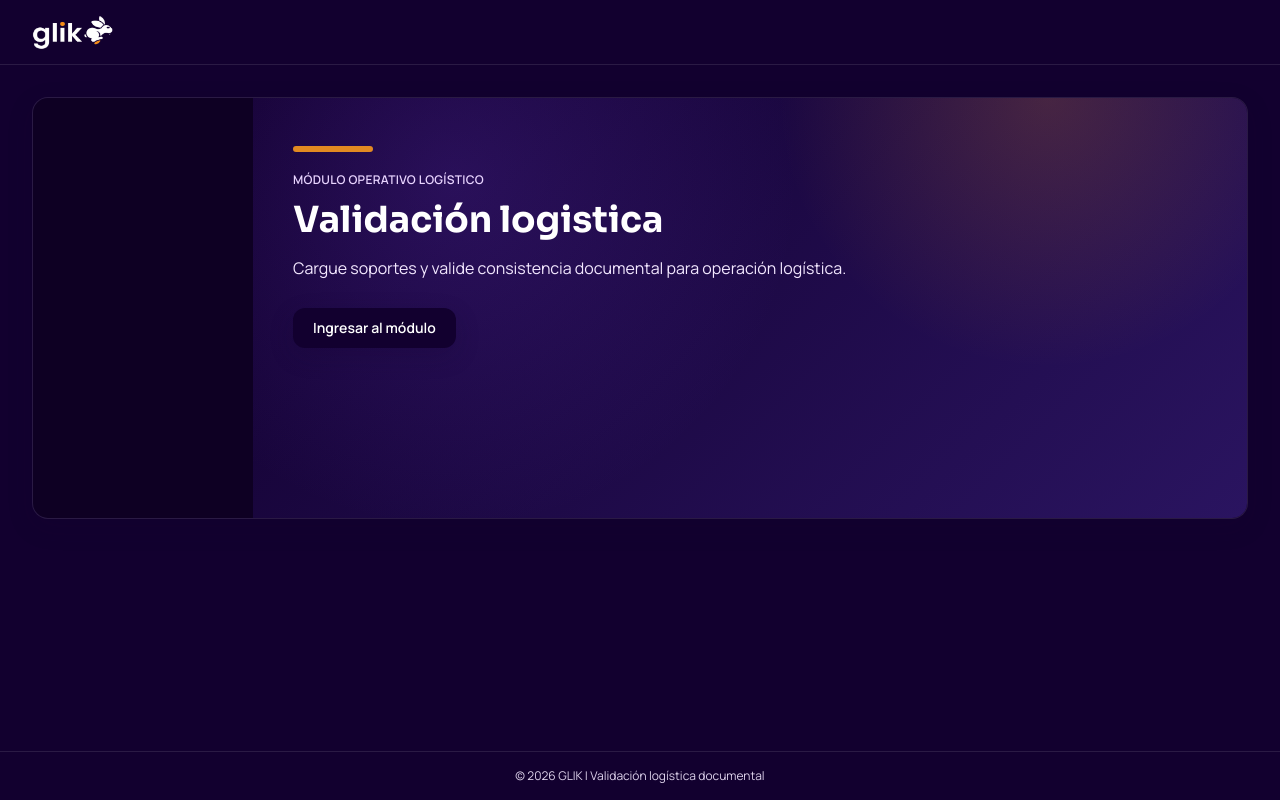
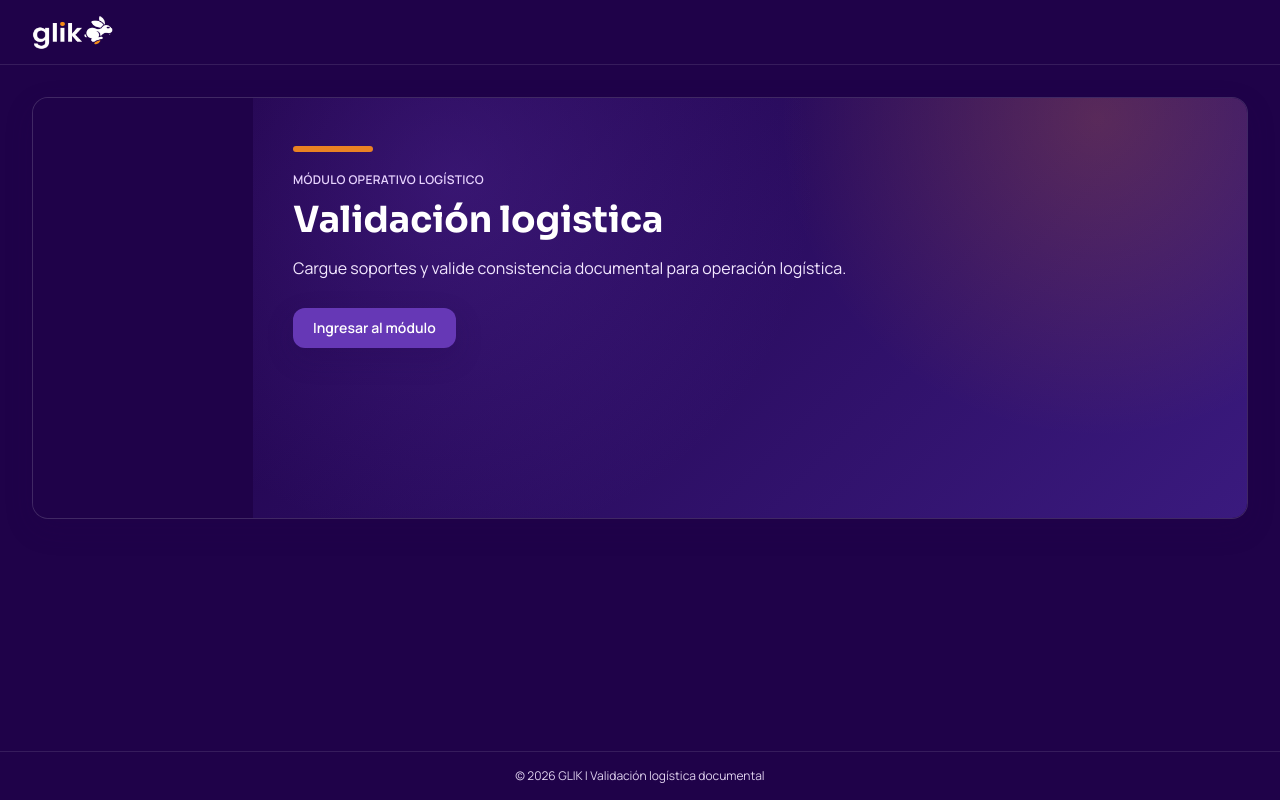
Before and after one commit to mlastra-dana/Glik_portal, a React (Vite) app: page / in a window 1280 px wide. Built offline with nearby package versions, Linux system fonts and the light colour scheme.

Commit message:
modified:   src/components/ui/HeroSection.tsx 	modified:   src/index.css 	modified:   tailwind.config.ts

```diff
--- a/src/components/ui/HeroSection.tsx
+++ b/src/components/ui/HeroSection.tsx
@@ -3,9 +3,9 @@ import { Link } from 'react-router-dom';
 const HeroSection = () => {
   return (
     <section className="container-app py-6 sm:py-8">
-      <div className="overflow-hidden rounded-2xl border border-white/10 bg-glik-primary shadow-card">
+      <div className="overflow-hidden rounded-2xl border border-white/15 bg-glik-primary shadow-card">
         <div className="grid min-h-[420px] lg:grid-cols-[220px,1fr]">
-          <div className="hidden bg-black/25 lg:block" />
+          <div className="hidden bg-glik-primary/55 lg:block" />
 
           <div className="bg-hero-mesh px-6 py-10 sm:px-10 sm:py-12">
             <div className="max-w-3xl">
--- a/src/index.css
+++ b/src/index.css
@@ -36,7 +36,7 @@
   }
 
   .btn-primary {
-    @apply inline-flex items-center justify-center rounded-xl bg-glik-primary px-5 py-2.5 text-sm font-semibold text-white shadow-card transition hover:bg-glik-secondary;
+    @apply inline-flex items-center justify-center rounded-xl bg-glik-secondary px-5 py-2.5 text-sm font-semibold text-white shadow-card transition hover:bg-glik-secondaryStrong;
   }
 
   .btn-secondary {
--- a/tailwind.config.ts
+++ b/tailwind.config.ts
@@ -10,10 +10,11 @@ export default {
       },
       colors: {
         glik: {
-          primary: '#12002F',
-          secondary: '#2A1460',
-          accent: '#F8981D',
-          light: '#F4F1FA',
+          primary: '#1F0249',
+          secondary: '#6638B6',
+          secondaryStrong: '#4F2DA4',
+          accent: '#FF8F1C',
+          light: '#F3F0FB',
           success: '#0C9B5A',
           warning: '#D99A00',
           danger: '#DC3B46',
@@ -21,12 +22,12 @@ export default {
         }
       },
       boxShadow: {
-        soft: '0 10px 30px rgba(18, 0, 47, 0.16)',
-        card: '0 8px 24px rgba(18, 0, 47, 0.20)'
+        soft: '0 10px 26px rgba(31, 2, 73, 0.12)',
+        card: '0 10px 28px rgba(31, 2, 73, 0.18)'
       },
       backgroundImage: {
         'hero-mesh':
-          'radial-gradient(circle at 20% 20%, rgba(109, 58, 207, 0.22), transparent 40%), radial-gradient(circle at 80% 0%, rgba(248, 152, 29, 0.18), transparent 30%), linear-gradient(135deg, #12002F 0%, #2A1460 100%)'
+          'radial-gradient(circle at 20% 20%, rgba(102, 56, 182, 0.30), transparent 42%), radial-gradient(circle at 85% 5%, rgba(255, 143, 28, 0.20), transparent 34%), linear-gradient(135deg, #1F0249 0%, #3A1A7E 100%)'
       }
     }
   },
```
